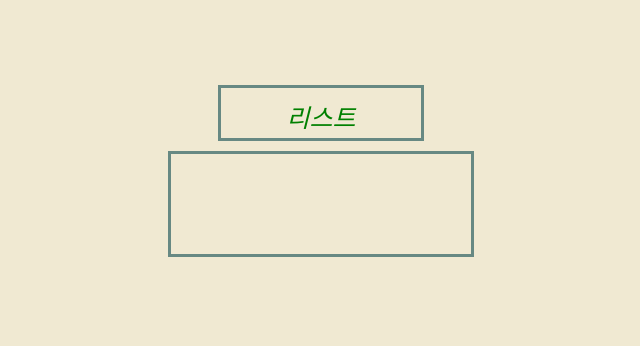
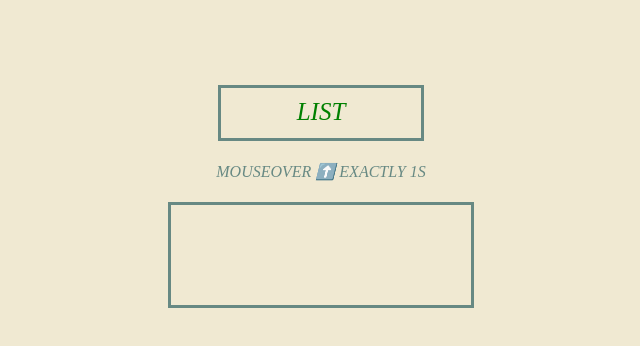
Before and after one commit to otterp012/codesquad_cocoa, a website: page DAY8/index.html in a window 1280 px wide. Shown: the whole page, without its empty margins (319-959 px from the left). Drawn offline with Linux system fonts and the light colour scheme.

Commit message:
함수정리

```diff
--- a/DAY8/css.css
+++ b/DAY8/css.css
@@ -34,6 +34,15 @@ body {
     color: red;
 }
 
+.sub-tittle {
+    color: #678983;
+    font-style: italic;
+}
+
+.sub-tittle.hidden {
+    display: none;
+}
+
 .fruits {
     width: 200px;
     height: 40px;
@@ -61,10 +70,15 @@ body {
     text-align: center;
     border: 3px solid #678983;
     display: flex;
-    flex-direction: row;
+    flex-direction: column;
     justify-content: center;
     align-items: center;
 }
+
+.text-container {
+    display: flex;
+}
+
 
 .text {
     margin: 10px;
--- a/DAY8/html.html
+++ b/DAY8/index.html
@@ -9,7 +9,8 @@
 </head>
 <body>
     <div class="container">
-        <div class="tittle">리스트</div>
+        <div class="tittle">LIST</div>
+        <p class="sub-tittle">MOUSEOVER ⬆️ EXACTLY 1S</p>
         <div class="fruits-container">
             <div class="fruits hidden">GRAPE</div>
             <div class="fruits hidden">APPLE</div>
@@ -19,12 +20,12 @@
             <div class="fruits hidden">STRAWBERRY</div>
         </div>
         <div class="counter-container">
-            <div class="text-contaer">
+            <div class="text-container">
                 <p class="text"></p>
                 <p class="text"></p>
                 <p class="text"></p>
             </div>
-            <div class="text-contaer">
+            <div class="text-container">
                 <p class="text"></p>
                 <p class="text"></p>
                 <p class="text"></p>
--- a/DAY8/smartdropdown.js
+++ b/DAY8/smartdropdown.js
@@ -1,7 +1,8 @@
 // 클로저, debounce의 개념 사용 못함
 const $tittle = document.querySelector('.tittle');
 const $fruits = document.querySelectorAll('.fruits');
-const conunterContainer = document.querySelector('.counter-container');
+const $subTittle = document.querySelector('.sub-tittle');
+
 
 let timer;
 
@@ -14,6 +15,8 @@ $tittle.addEventListener('mouseover', () => {
         $fruits.forEach((node) => {
             node.classList.remove('hidden');
         })
+
+        $subTittle.classList.add('hidden');
     }, 1000)
 })
 
```
